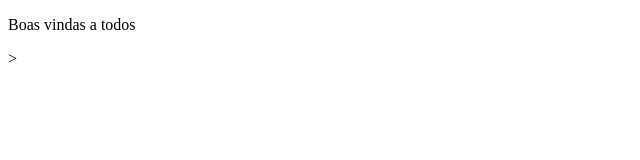
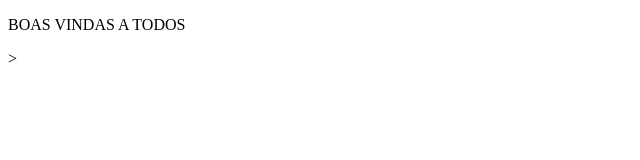
Before and after one commit to LuizMarcello/github-master, a plain HTML site: page boasvindas.html in a window 1280 px wide. Shown: the full height of the page, 0-640 px from the left. Drawn offline with Linux system fonts and the light colour scheme.

Commit message:
alterado o titulo para maiusculo #5

```diff
--- a/boasvindas.html
+++ b/boasvindas.html
@@ -7,6 +7,6 @@
     <title>Document</title>
 </head>
 <body>
-    <p>Boas vindas a todos</p>>
+    <p>BOAS VINDAS A TODOS</p>>
 </body>
 </html>
```
